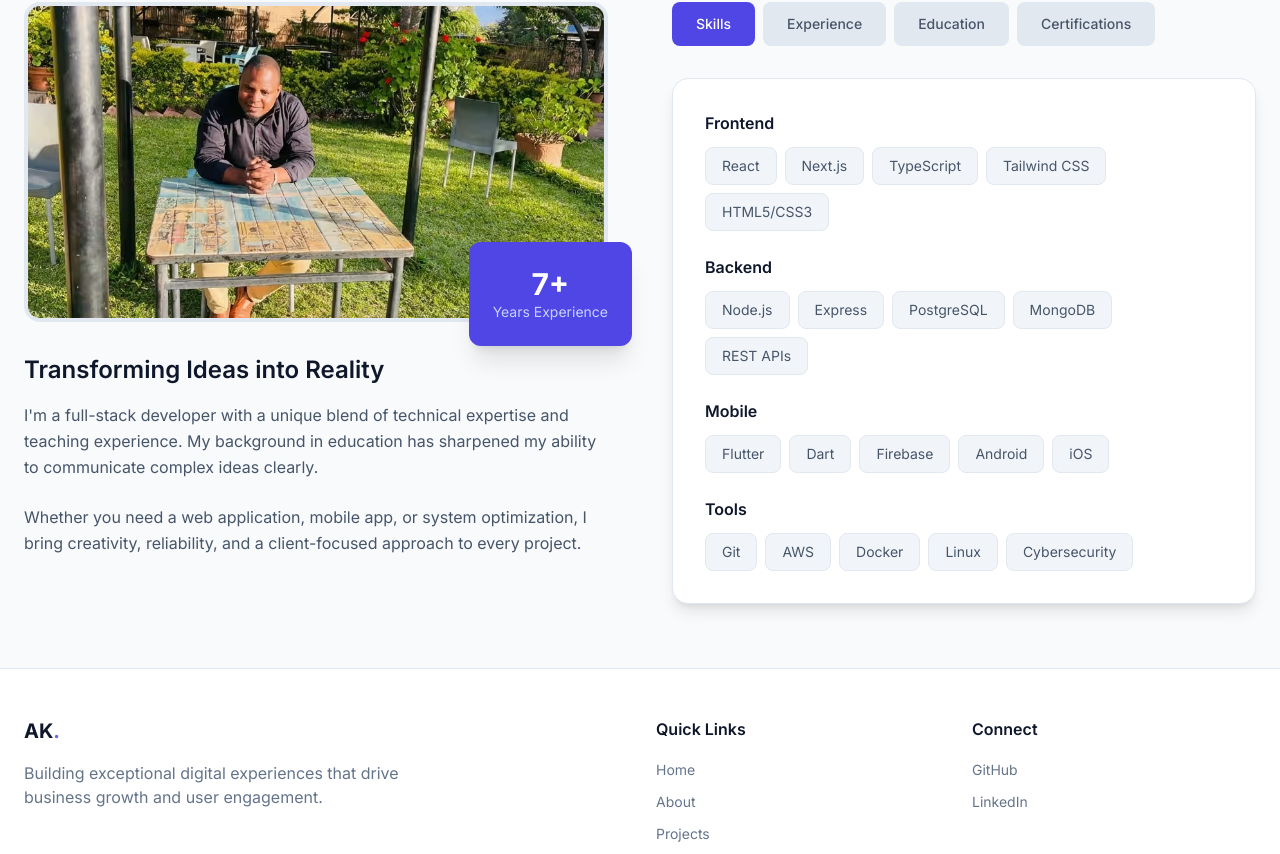
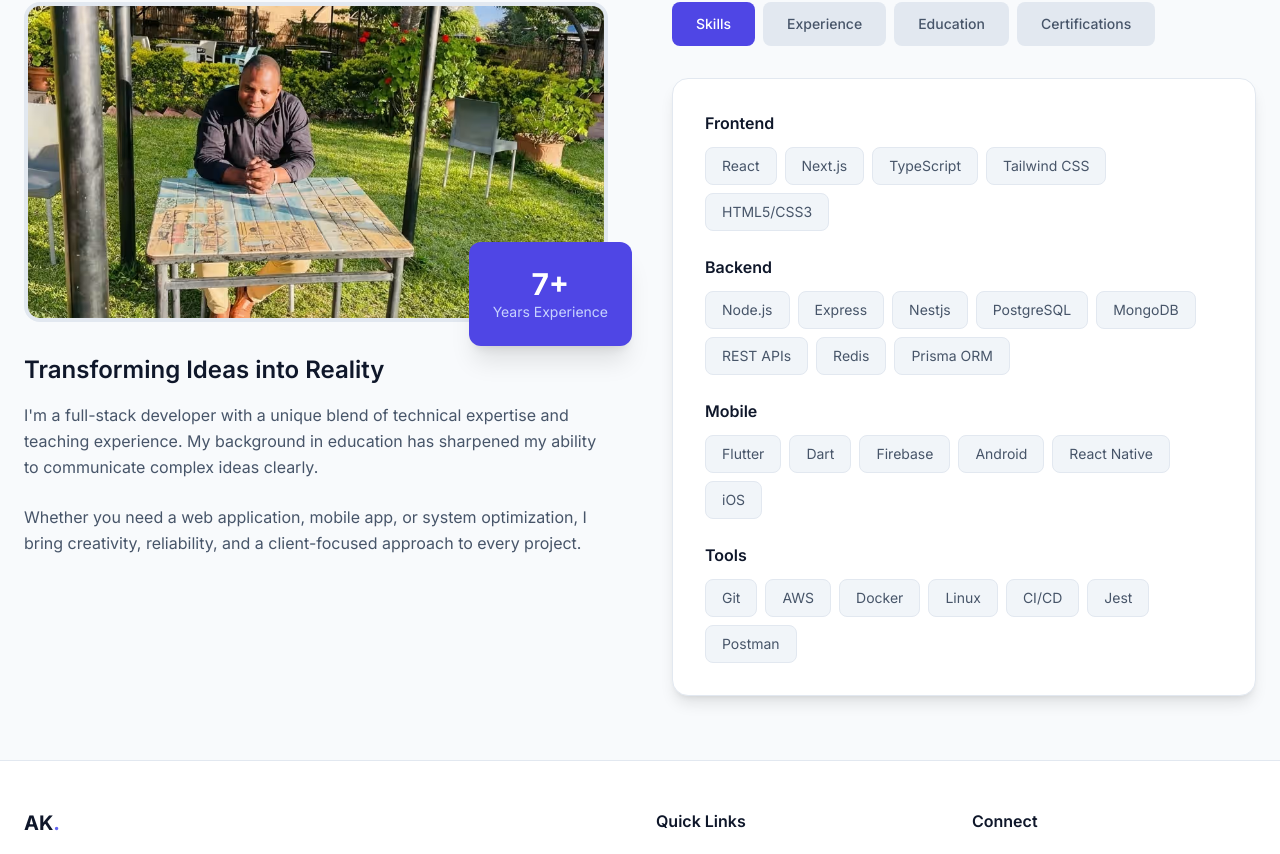
Before and after one commit to alinafekamwendo/myportifolio, a Next.js app: page /about in a window 1280 px wide. Shown: the part 406-1260 px from the top of the page. Built offline with nearby package versions, Linux system fonts and the light colour scheme.

Commit message:
updated projects

```diff
--- a/src/components/AboutSection.jsx
+++ b/src/components/AboutSection.jsx
@@ -6,17 +6,17 @@ import ScrollReveal from "./ScrollReveal";
 
 const skillCategories = {
   "Frontend": ["React", "Next.js", "TypeScript", "Tailwind CSS", "HTML5/CSS3"],
-  "Backend": ["Node.js", "Express", "PostgreSQL", "MongoDB", "REST APIs"],
-  "Mobile": ["Flutter", "Dart", "Firebase", "Android", "iOS"],
-  "Tools": ["Git", "AWS", "Docker", "Linux", "Cybersecurity"],
+  "Backend": ["Node.js", "Express","Nestjs",  "PostgreSQL", "MongoDB", "REST APIs","Redis", "Prisma ORM"],
+  "Mobile": ["Flutter", "Dart", "Firebase", "Android", "React Native", "iOS"],
+  "Tools": ["Git", "AWS", "Docker", "Linux", "CI/CD", "Jest", "Postman"],
 };
 
 const experienceData = [
   { role: "Software Developer", company: "Hasteal System Malawi", period: "2023 - Present" },
-  { role: "Systems Analyst", company: "Dedza District Council", period: "2021 - 2023" },
-  { role: "Data Officer", company: "Ministry of Health", period: "2019 - 2021" },
-  { role: "Computer Science Instructor", company: "Ministry of Education", period: "2017 - 2019" },
-  { role: "Google Developers Mentor", company: "Andela Learning Community", period: "2019 - 2020" },
+  { role: "Systems Analyst", company: "Dedza District Council", period: "2022 - 2023" },
+  { role: "Data Officer", company: "Ministry of Health", period: "2023 - 2024" },
+  { role: "Computer Science Instructor", company: "Ministry of Education", period: "2024 - Present" },
+  { role: "Google Developers Mentor", company: "Andela Learning Community", period: "2020 - 2021" },
 ];
 
 const educationData = [
--- a/src/components/ProjectsSection.jsx
+++ b/src/components/ProjectsSection.jsx
@@ -58,7 +58,7 @@ const projectsData = [
     techStack: ["Next.js", "Node.js", "PostgreSQL", "Nestjs","Tailwind CSS","Prisma ORM"],
     gitUrl: "https://github.com/alinafekamwendo",
     previewUrl: "https://mangadigital.vercel.app/login",
-    metrics: { users: "15+", drivers: "50+" }
+    metrics: { companies: "3+", sites: "10+" }
   },
 ];
 
```
